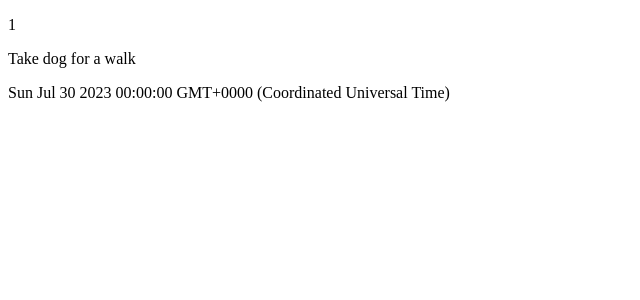
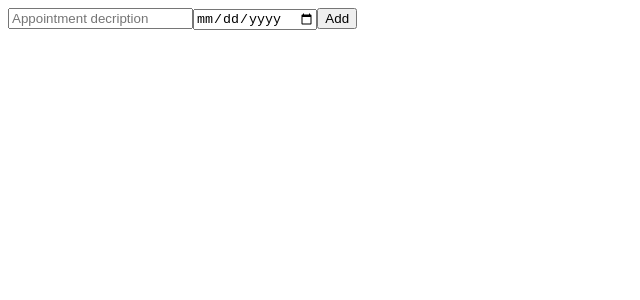
Before and after one commit to giriselvansridhar/Appoinment-App, an Angular app in the folder appoinment-app/: page / in a window 1280 px wide. Shown: the top 300 px of the page, without its empty margins (0-640 px from the left). Built offline with nearby package versions, Linux system fonts and the light colour scheme.

Commit message:
One Way Data Binding

```diff
--- a/appoinment-app/src/app/app.module.ts
+++ b/appoinment-app/src/app/app.module.ts
@@ -3,7 +3,9 @@
 
 import { AppComponent } from './app.component';
 import { AppointmentListComponent } from './appointment-list/appointment-list.component';
+import { FormsModule } from '@angular/forms';
 
+// import the forms module
 @NgModule({
   declarations: [
     AppComponent,
@@ -11,7 +13,9 @@
 
   ],
   imports: [
-    BrowserModule
+    BrowserModule,
+    FormsModule
+    // Import here also
   ],
   providers: [],
   bootstrap: [AppComponent]
--- a/appoinment-app/src/app/appointment-list/appointment-list.component.html
+++ b/appoinment-app/src/app/appointment-list/appointment-list.component.html
@@ -1,4 +1,5 @@
-<p>{{appointment.id}}</p>
-<p>{{appointment.title}}</p>
-<p>{{appointment.date}}</p>
- <!-- This is from the models.ty from the components.ts -->
+<div>
+    <input placeholder="Appointment decription" ([ngModel])="newAppointmentTitle">
+    <input placeholder="Appointment date" ([ngModel])="newAppointmentDate" type="date">
+    <button>Add</button>
+</div>
--- a/appoinment-app/src/app/appointment-list/appointment-list.component.ts
+++ b/appoinment-app/src/app/appointment-list/appointment-list.component.ts
@@ -12,14 +12,20 @@
 export class AppointmentListComponent {
 
 
+  newAppointmentTitle:string="";
+  newAppointmentDate:Date=new Date();
 
 
-  appointment: Appointment=
-  {
-    id:1,
-    title:"Take dog for a walk",
-    date:new Date('2023-07-30')
-  }
+
+
+
+
+
+
+  appointments: Appointment[]=[]
+
+
+
 
 
 
```
